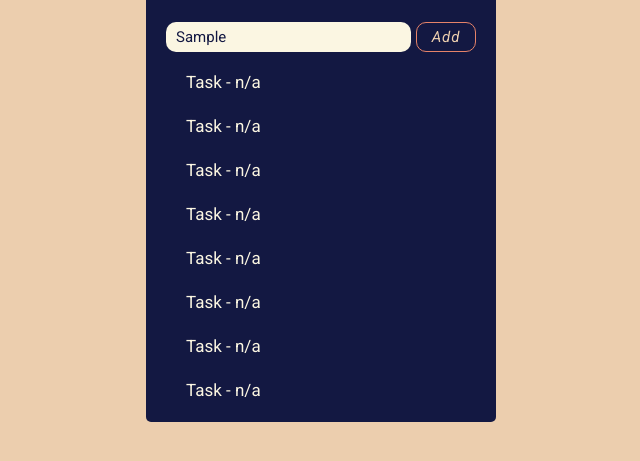
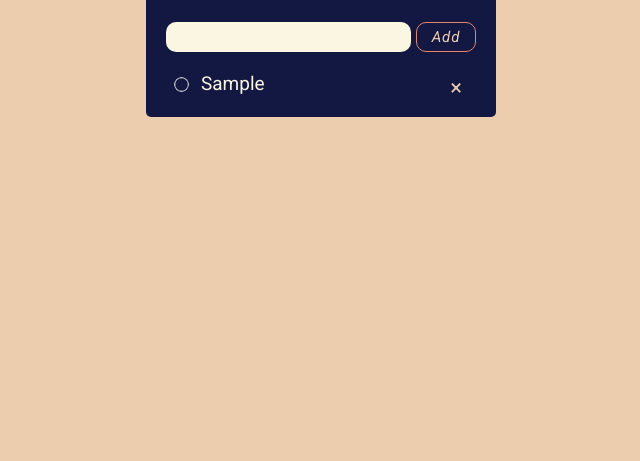
Before and after one commit to tanmayghosh01-hue/To-do-List-, a plain HTML site: page index.html in a window 1280 px wide. Both pictures are taken after typing "Sample" into the empty fields and a click on the button "Add". Shown: the part 195-656 px from the top of the page, without its empty margins (319-959 px from the left). Drawn offline with Linux system fonts and the light colour scheme.

Commit message:
finished the project by adding javascript

```diff
--- a/index.html
+++ b/index.html
@@ -24,19 +24,20 @@
         </div>
 
         <div class="input-container">
-            <input type="text" class="input-field">
-            <button>Add</button>
+            <input type="text" class="input-field" id="input-one">
+            <button onclick="addTask()">Add</button>
         </div>
 
         <ul id="list-container">
+
+            <!-- <li class="checked">Task - n/a</li>
+            <li>Task - n/a</li> -->
+            <!-- <li>Task - n/a</li>
             <li>Task - n/a</li>
             <li>Task - n/a</li>
             <li>Task - n/a</li>
             <li>Task - n/a</li>
-            <li>Task - n/a</li>
-            <li>Task - n/a</li>
-            <li>Task - n/a</li>
-            <li>Task - n/a</li>
+            <li>Task - n/a</li> -->
 
 
 
--- a/script.js
+++ b/script.js
@@ -0,0 +1,43 @@
+
+const inputBox = document.getElementById('input-one');
+
+const listContainer = document.getElementById('list-container');
+
+function addTask() {
+
+    if (inputBox.value === '') {
+        alert('You must write something');
+    }
+
+    else {
+        let li = document.createElement('li');
+        li.innerHTML = inputBox.value;
+        listContainer.appendChild(li);
+        let span = document.createElement('span');
+        span.innerHTML = '\u00d7';
+        li.appendChild(span);
+    }
+    inputBox.value = "";
+    saveData();
+}
+
+listContainer.addEventListener("click", function(e) {
+    if(e.target.tagName === 'LI') {
+        e.target.classList.toggle("checked");
+        saveData();
+    }
+    else if (e.target.tagName === 'SPAN') {
+        e.target.parentElement.remove();
+        saveData();
+    }
+}, false);
+
+function saveData() {
+    localStorage.setItem('data', listContainer.innerHTML)
+}
+
+function showTask() {
+    listContainer.innerHTML = localStorage.getItem('data');
+}
+
+showTask();
--- a/style.css
+++ b/style.css
@@ -47,9 +47,24 @@ body {
 ul li {
     list-style: none;
     font-size: 17px;
-    padding: 12px 8px 12px 20px;
+    padding: 12px 8px 12px 35px;
     /* user-select: none; */
     cursor: pointer;
+    position: relative;
+    font-size: 19px;
+}
+
+ul li::before {
+    content: '';
+    position: absolute;
+    height: 15px;
+    width: 15px;
+    border-radius: 50%;
+    background-image: url(images/unchecked.png);
+    background-size: cover;
+    background-position: center;
+    top: 17px;
+    left: 8px;
 }
 
 .input-container {
@@ -95,3 +110,26 @@ ul li {
     font-size: 15px;
     letter-spacing: 0.9px;
 }
+
+ul li.checked {
+    color: #ECCEAE;
+    text-decoration: line-through;
+}
+
+ul li.checked::before {
+    background-image: url(images/checked.png);
+}
+
+
+ul li span {
+    position: absolute;
+    right: 0;
+    top: 8px;
+    width: 40px;
+    height: 40px;
+    font-size: 22px;
+    color: #ECCEAE;
+    line-height: 40px;
+    text-align: center;
+    border-radius: 50%;
+}
```
